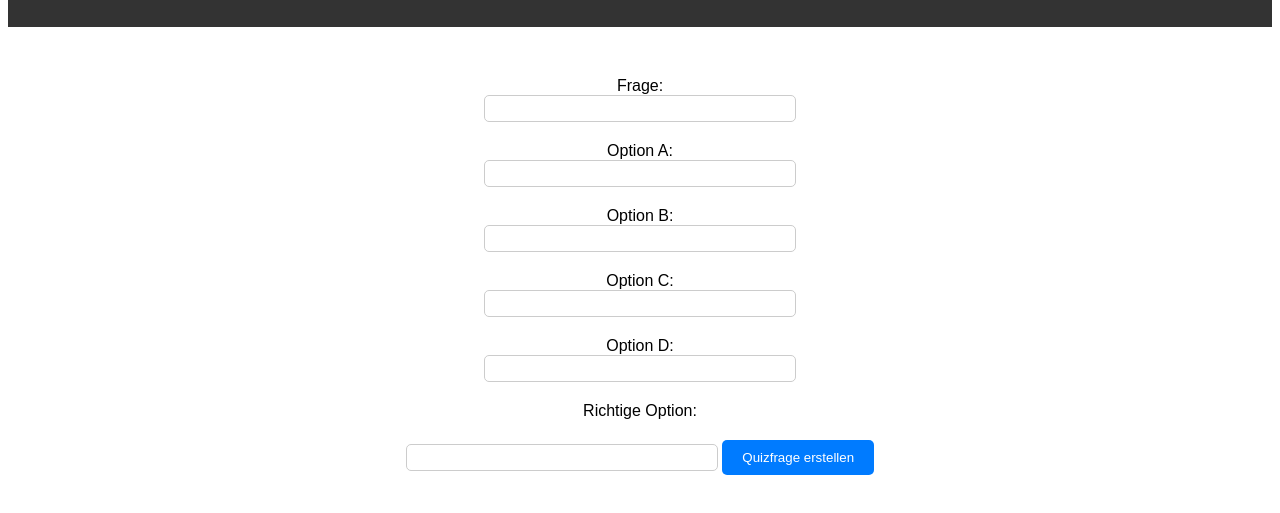
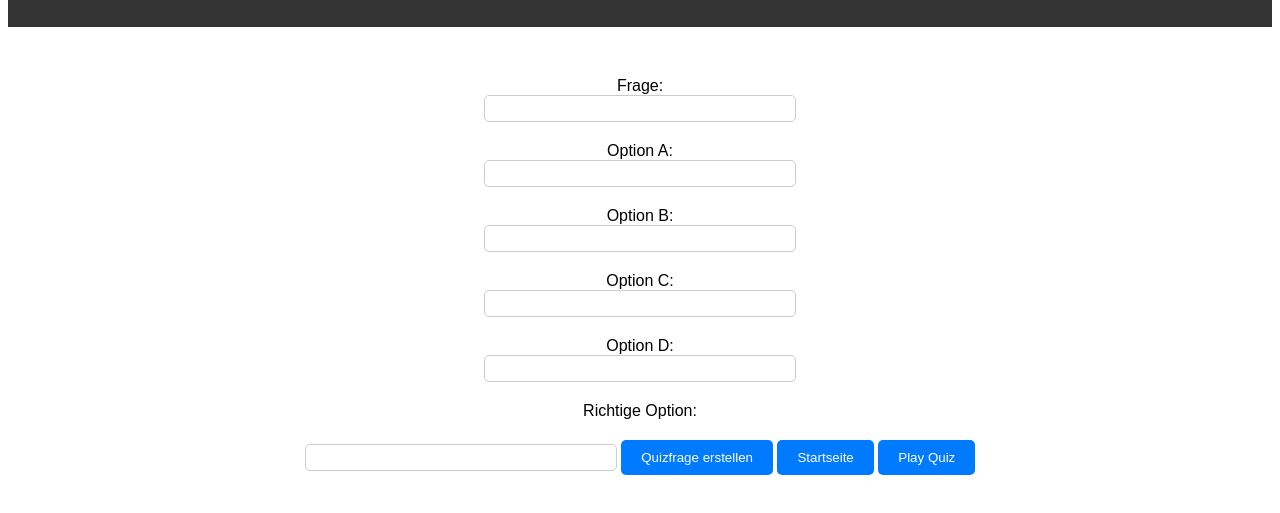
Before and after one commit to xmoonflower/Trainyourbrain23, a website: page make-quiz.html in a window 1280 px wide. Shown: the part 79-592 px from the top of the page. Drawn offline with Linux system fonts and the light colour scheme.

Commit message:
Update make-quiz.html

```diff
--- a/make-quiz.html
+++ b/make-quiz.html
@@ -76,6 +76,10 @@
       <input type="text" id="correctOption" name="correctOption" maxlength="1" required>
 
   <button type="submit">Quizfrage erstellen</button>
+  <button onclick="window.location.href = '/startseite'">Startseite</button>
+
+
+  <button onclick="window.location.href = '/play2'">Play Quiz</button>
     </form>
   </div>
 
```
